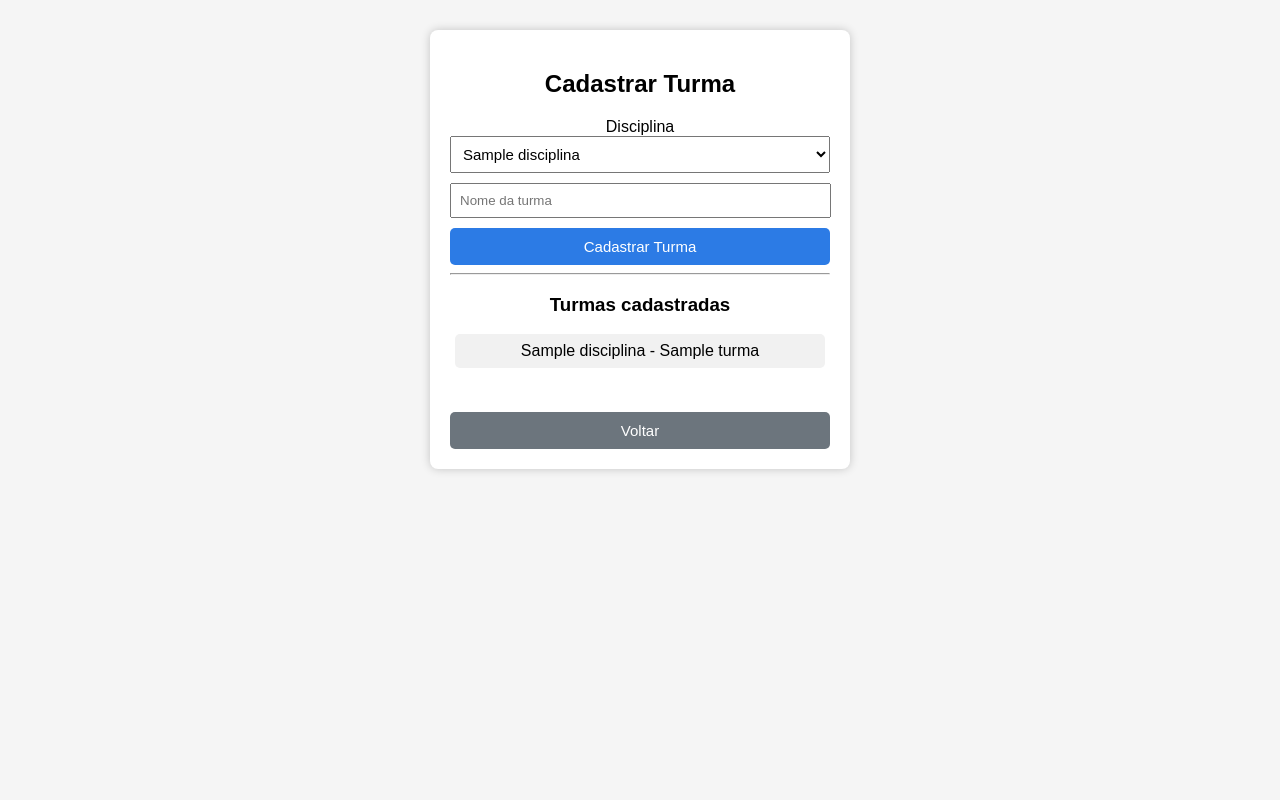
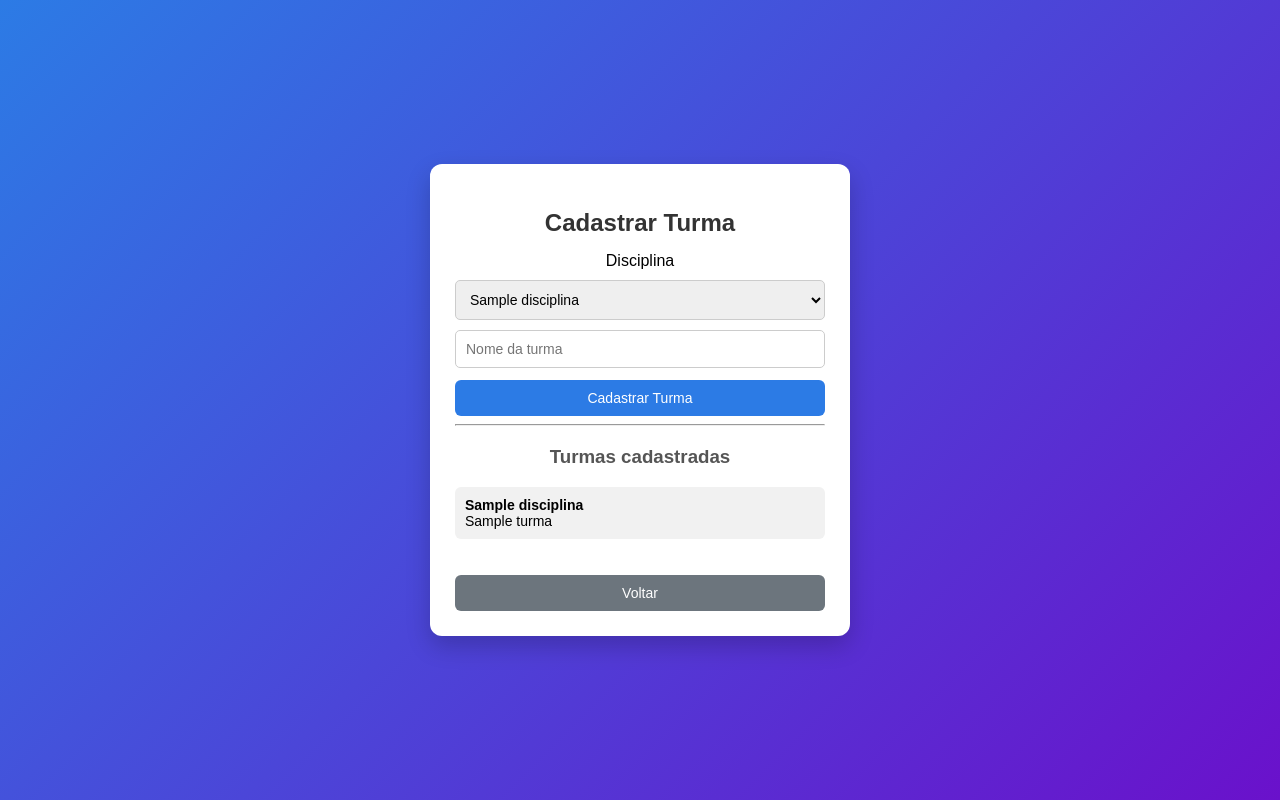
Before and after one commit to Fabiorefer/diario-escolar1.1, a Flask app: page /turmas in a window 1280 px wide. Run offline with Flask 3, Linux system fonts and the light colour scheme; the visitor is signed in with stand-in values (Sample User, id 1); a database or web service that is not in the repository returns one stand-in record (values such as "Sample title").

Commit message:
Update turmas.html

```diff
--- a/templates/turmas.html
+++ b/templates/turmas.html
@@ -2,55 +2,76 @@
 <html>
 <head>
 <meta charset="UTF-8">
+<meta name="viewport" content="width=device-width, initial-scale=1.0">
 <title>Turmas</title>
 
 <style>
 
-body{
-font-family: Arial;
-background:#f5f5f5;
-text-align:center;
-margin:0;
+*{
+    box-sizing: border-box;
 }
 
+body{
+    font-family: Arial, sans-serif;
+    background: linear-gradient(135deg, #2c7be5, #6a11cb);
+    margin:0;
+    min-height:100vh;
+    display:flex;
+    justify-content:center;
+    align-items:center;
+}
+
+/* CAIXA */
 .box{
     background:white;
-width:380px;
-margin:auto;
-margin-top:30px;
-padding:20px;
-border-radius:8px;
-box-shadow:0 0 10px rgba(0,0,0,0.2);
+    width:90%;
+    max-width:420px;
+    padding:25px;
+    border-radius:12px;
+    box-shadow:0 10px 25px rgba(0,0,0,0.2);
+    text-align:center;
 }
 
-select{
-width:100%;
-padding:8px;
-font-size:15px;
+/* TÍTULOS */
+h2{
+    margin-bottom:15px;
+    color:#333;
 }
 
-input{
-width:95%;
-padding:8px;
-margin-top:10px;
+h3{
+    margin-top:20px;
+    color:#555;
 }
 
+/* INPUTS */
+input, select{
+    width:100%;
+    padding:10px;
+    font-size:14px;
+    margin-top:10px;
+    border-radius:5px;
+    border:1px solid #ccc;
+}
+
+/* BOTÕES */
 button{
     width:100%;
     padding:10px;
-margin-top:10px;
-font-size:15px;
+    margin-top:12px;
+    font-size:14px;
     border:none;
-border-radius:5px;
+    border-radius:6px;
     background:#2c7be5;
     color:white;
     cursor:pointer;
+    transition:0.3s;
 }
 
 button:hover{
     background:#1a5ed8;
 }
 
+/* VOLTAR */
 .voltar{
     background:#6c757d;
 }
@@ -59,16 +80,36 @@ background:#6c757d;
     background:#545b62;
 }
 
-ul{
-list-style:none;
-padding:0;
+/* LISTA DE TURMAS */
+.lista{
+    margin-top:10px;
 }
 
-li{
+/* ITEM */
+.item{
     background:#f1f1f1;
-margin:5px;
-padding:8px;
-border-radius:5px;
+    padding:10px;
+    margin:6px 0;
+    border-radius:6px;
+    text-align:left;
+    font-size:14px;
+}
+
+/* RESPONSIVO */
+@media (max-width:400px){
+
+    .box{
+        padding:20px;
+    }
+
+    h2{
+        font-size:20px;
+    }
+
+    button{
+        font-size:13px;
+    }
+
 }
 
 </style>
@@ -84,6 +125,7 @@ border-radius:5px;
 <form method="POST">
 
 <label>Disciplina</label>
+
 <select name="disciplina" required>
 {% for d in disciplinas %}
 <option value="{{ d }}">{{ d }}</option>
@@ -100,11 +142,16 @@ border-radius:5px;
 
 <h3>Turmas cadastradas</h3>
 
-<ul>
+<div class="lista">
+
 {% for d,t in registros %}
-<li>{{ d }} - {{ t }}</li>
+<div class="item">
+<b>{{ d }}</b><br>
+{{ t }}
+</div>
 {% endfor %}
-</ul>
+
+</div>
 
 <br>
 
```
Lines whose indentation alone changed are shown as unchanged.
